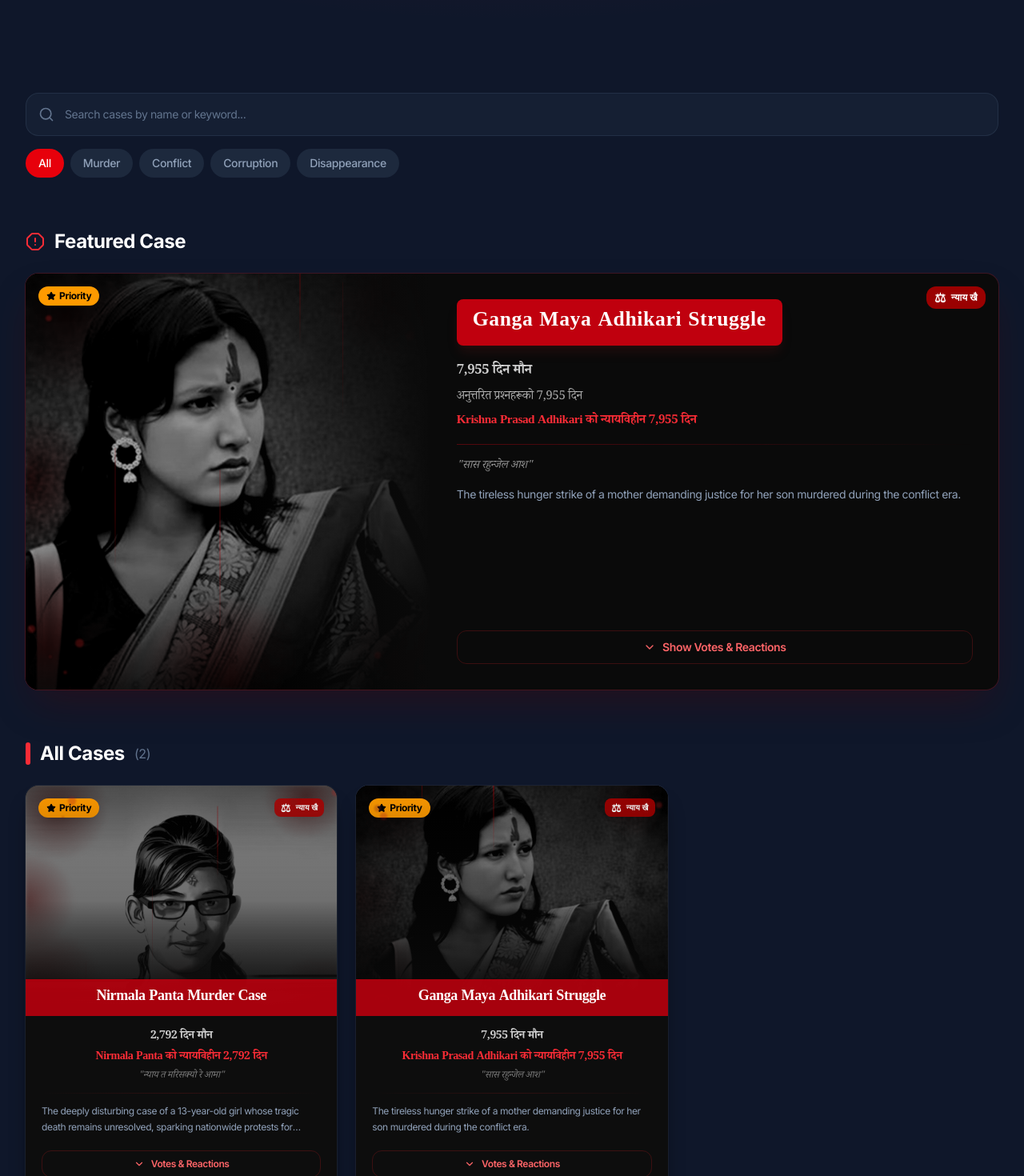
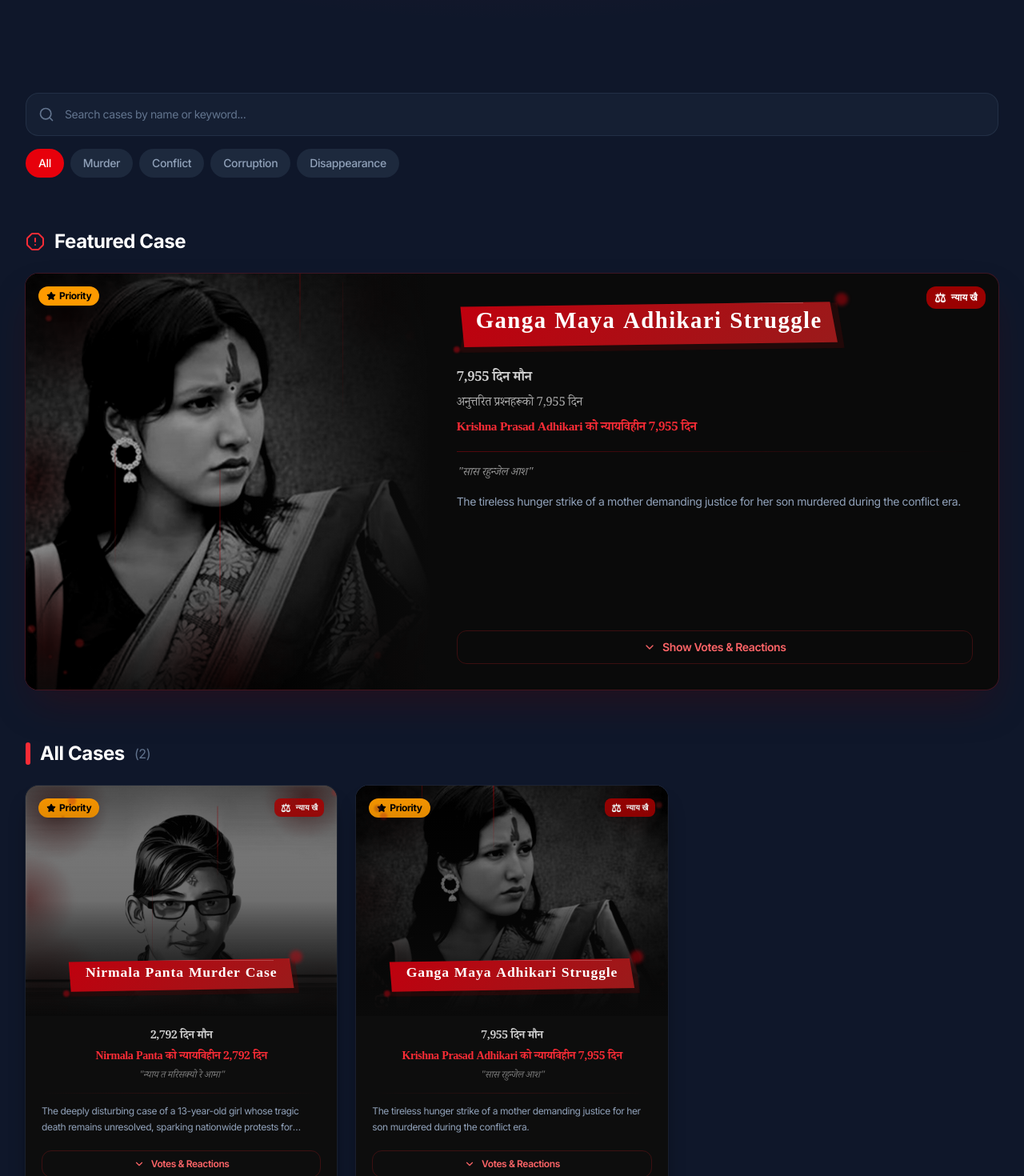
Before and after one commit to Prabinbaral77/justice-count, a React (Vite) app: page / in a window 1280 px wide. Shown: the part 404-1874 px from the top of the page at 80% size. Built offline with nearby package versions, Linux system fonts and the light colour scheme.

Commit message:
style: redesign case title banners with brush-stroke effects

```diff
--- a/src/components/CaseCard.tsx
+++ b/src/components/CaseCard.tsx
@@ -24,7 +24,40 @@ function useDays(startDate: string) {
     return days;
 }
 
+// ─── Eye-catching Red Title Banner ──────────────────────────────────────────
+function TitleBanner({ title, size = 'large' }: { title: string; size?: 'small' | 'large' }) {
+    const isLarge = size === 'large';
+    return (
+        <div className={`relative inline-block ${isLarge ? 'mb-6' : 'mb-3'} group/title`}>
+            {/* Background Layers for Depth */}
+            <div
+                className="absolute inset-0 bg-red-950/40 translate-x-1 translate-y-1 rounded-sm blur-[1px]"
+                style={{ clipPath: 'polygon(2% 10%, 98% 0%, 100% 90%, 0% 100%)' }}
+            />
 
+            {/* The Main Red Banner with Brush Edges */}
+            <div
+                className={`relative px-6 py-2.5 text-white font-black tracking-wider transition-transform duration-500 group-hover/title:scale-[1.02]`}
+                style={{
+                    background: 'linear-gradient(135deg, #c0000e 0%, #991b1b 100%)',
+                    fontFamily: '"Noto Serif Devanagari", serif',
+                    fontSize: isLarge ? 'clamp(1.2rem, 3vw, 1.8rem)' : '1.1rem',
+                    clipPath: 'polygon(1% 15%, 97% 5%, 99% 85%, 2% 95%)',
+                    boxShadow: '0 10px 25px -5px rgba(153, 27, 27, 0.4)'
+                }}
+            >
+                {title}
+
+                {/* Highlight line */}
+                <div className="absolute top-1 left-[5%] right-[10%] h-[1px] bg-white/20" />
+            </div>
+
+            {/* Decorative Splatter Dots */}
+            <div className="absolute -top-2 -right-2 w-4 h-4 bg-red-600 rounded-full blur-[2px] opacity-40 mix-blend-screen" />
+            <div className="absolute -bottom-1 -left-1 w-2 h-2 bg-red-800 rounded-full blur-[1px] opacity-60" />
+        </div>
+    );
+}
 
 // ─── Featured (wide hero) card ──────────────────────────────────────────────
 function FeaturedCard({ caseData }: { caseData: Case }) {
@@ -73,14 +106,9 @@ function FeaturedCard({ caseData }: { caseData: Case }) {
 
                 {/* ── Content column ── */}
                 <div className="flex-1 flex flex-col justify-between p-6 md:p-8 gap-6 z-20">
-                    {/* Title banner */}
+                    {/* Title Section */}
                     <div>
-                        <div
-                            className="inline-block px-5 py-2.5 mb-5 text-white font-extrabold tracking-wide rounded-lg shadow-lg shadow-red-900/20"
-                            style={{ background: '#c0000e', fontFamily: '"Noto Serif Devanagari", serif', fontSize: 'clamp(1.1rem, 3vw, 1.6rem)' }}
-                        >
-                            {caseData.title}
-                        </div>
+                        <TitleBanner title={caseData.title} size="large" />
 
                         {/* Day counter lines */}
                         <div className="space-y-2">
@@ -187,13 +215,8 @@ function RegularCard({ caseData }: { caseData: Case }) {
                 <div className="absolute inset-0 bg-gradient-to-t from-[#0a0a0a] via-[#0a0a0a]/40 to-transparent z-40 pointer-events-none" />
 
                 {/* Red title banner at bottom of photo */}
-                <div className="absolute bottom-0 left-0 right-0 px-5 py-3 text-center z-50 pointer-events-none" style={{ background: '#c0000edd' }}>
-                    <h3
-                        className="font-extrabold text-white text-lg leading-tight"
-                        style={{ fontFamily: '"Noto Serif Devanagari", serif' }}
-                    >
-                        {caseData.title}
-                    </h3>
+                <div className="absolute bottom-4 left-0 right-0 px-4 text-center z-50 pointer-events-none flex justify-center">
+                    <TitleBanner title={caseData.title} size="small" />
                 </div>
             </div>
 
```
